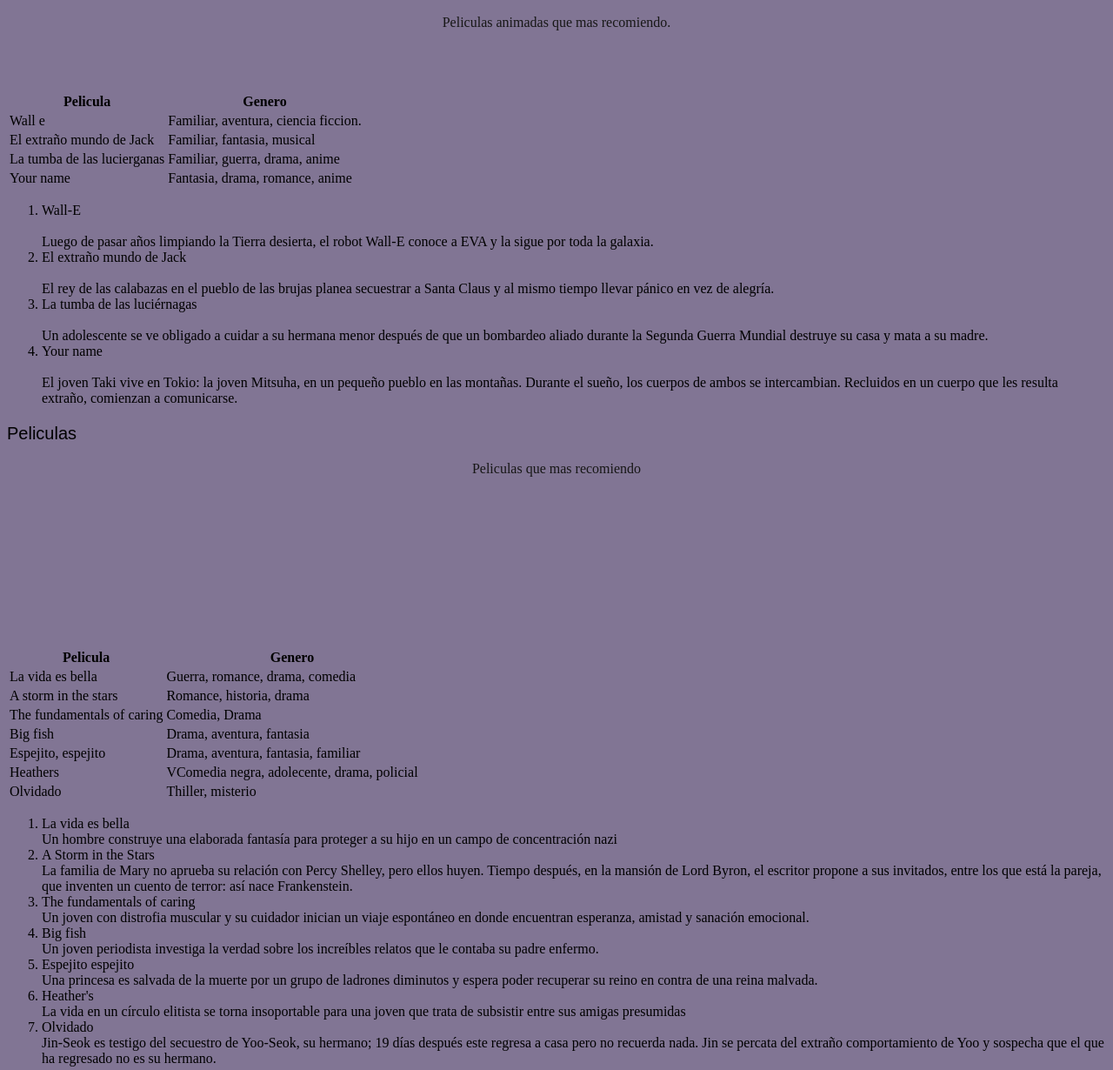
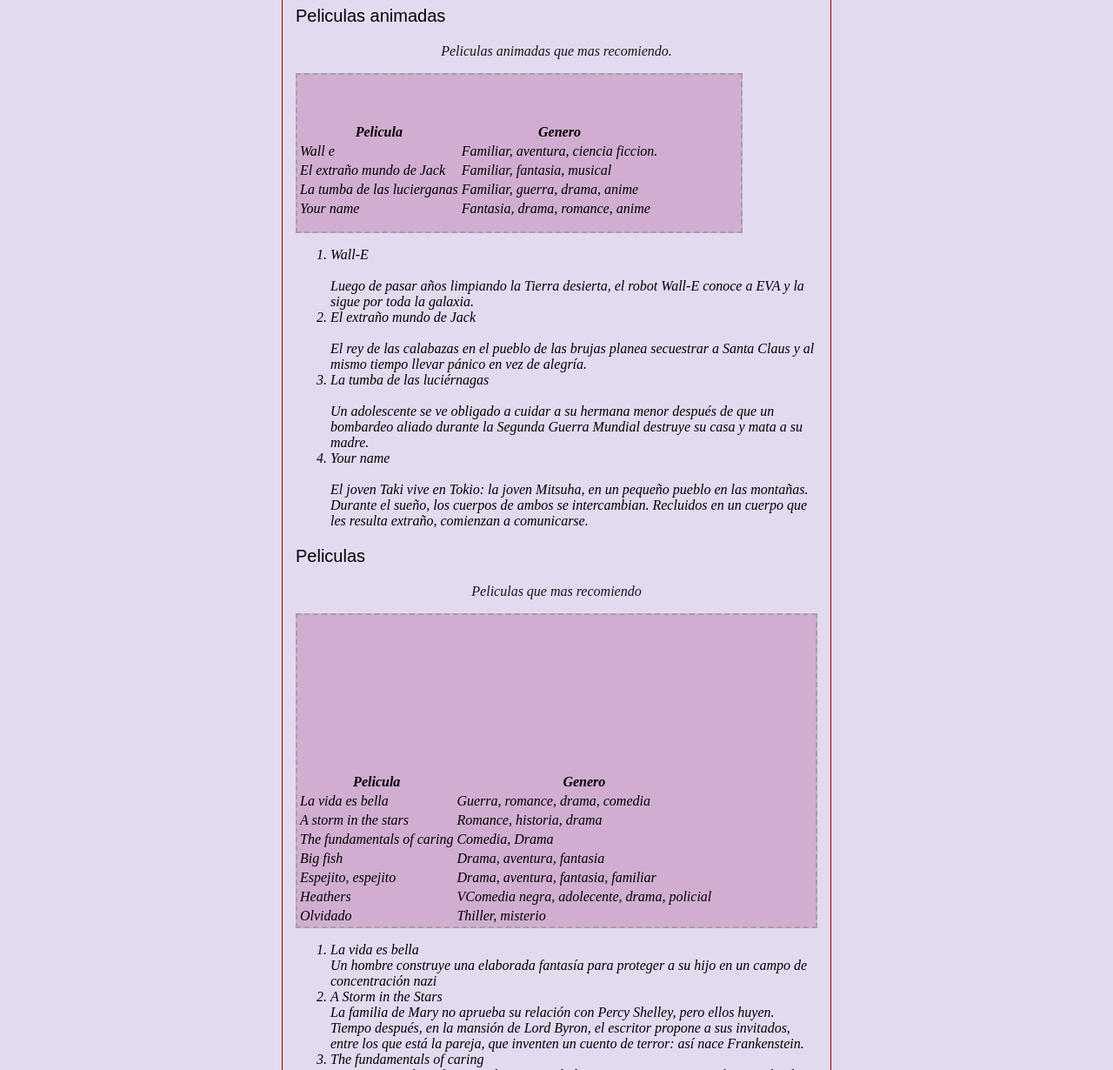
Before and after one commit to lfm278/hoster, a plain HTML site: page index.html in a window 1280 px wide. Shown: the part 475-1705 px from the top of the page at 87% size. Drawn offline with Linux system fonts and the light colour scheme.

Commit message:
Update index.html

```diff
--- a/index.html
+++ b/index.html
@@ -1,4 +1,4 @@
- <!DOCTYPE HTML>
+<!DOCTYPE HTML>
 
 <html>
 
@@ -10,11 +10,7 @@
         <meta charset="utf-8">
 
          <style>
-         border-left-style:groove
-border-right-style:groove
-border-top-style:groove
-border-bottom-style:groove
-border-style:groove
+
 
           body {
             font-size: 16px;
@@ -34,7 +30,7 @@ border-style:groove
         }
 
             body {
-                background-color: rgb(129, 117, 148);
+                background-color: rgb(227, 218, 240);
             }
            p {
             color: rgb(23, 23, 22);
@@ -42,12 +38,39 @@ border-style:groove
              text-align: center;
         }
 
+         #official-info {
+            background: rgb(209, 174, 209);
+            width: 85%;
+            height: 180px;
+            border: 2px dashed rgb(161, 161, 161);
+         }
 
+         #officialseries {
+            background: rgb(209, 174, 209);
+             width: 85%;
+            height: 270px;
+            border: 2px dashed rgb(161, 161, 161);
+         }
+
+         #official-infopeliculas {
+            background: rgb(209, 174, 209);
+            border: 2px dashed rgb(161, 161, 161);
+
+         }
+
+         #container {
+            width: 600px;
+            margin: auto;
+            border: 1px solid rgb(145, 0, 0);
+            border-top: 10px solid purple;
+            padding: 15px;
+        }
 
         </style>
     </head>
 
     <body>
+    <div id="container">
         <h1> Mis recomendaciones</h1>
 
         <p> Aqui pondre listas de recomendaciones mias.
@@ -65,7 +88,7 @@ border-style:groove
         <h3 id="animadas"> Peliculas animadas</h3>
         <p> Peliculas animadas que mas recomiendo. </p>
 
-        <table>
+        <div id="official-info"><table>
             <thead>
                 <tr>
                     <th>Pelicula</th>
@@ -97,6 +120,7 @@ border-style:groove
                 </tr>
             </tbody>
         </table>
+        </div>
 
         <ol>
             <li> Wall-E</li> <br>
@@ -114,7 +138,7 @@ Luego de pasar años limpiando la Tierra desierta, el robot Wall-E conoce a EVA
 
                 <h3 id="peliculas" > Peliculas </h3>
                 <p> Peliculas que mas recomiendo
-          <table>
+          <div id="official-infopeliculas"><table>
             <thead>
                 <tr>
                     <th>Pelicula</th>
@@ -163,6 +187,7 @@ Luego de pasar años limpiando la Tierra desierta, el robot Wall-E conoce a EVA
 
             </tbody>
         </table>
+        </div>
          <ol>
          <li>La vida es bella </li>
          Un hombre construye una elaborada fantasía para proteger a su hijo en un campo de concentración nazi
@@ -195,7 +220,7 @@ Luego de pasar años limpiando la Tierra desierta, el robot Wall-E conoce a EVA
 
 
 
-          <table>
+          <div id="officialseries"><table>
             <thead>
                 <tr>
                     <th>Serie</th>
@@ -234,7 +259,7 @@ Luego de pasar años limpiando la Tierra desierta, el robot Wall-E conoce a EVA
 
             </tbody>
         </table>
-
+        </div>
         <ol>
 
          <li>Lo que vi </li> <br>
@@ -254,6 +279,7 @@ Luego de pasar años limpiando la Tierra desierta, el robot Wall-E conoce a EVA
 
 
          </ol>
+         </div>
     </body>
 
 </html>
```
